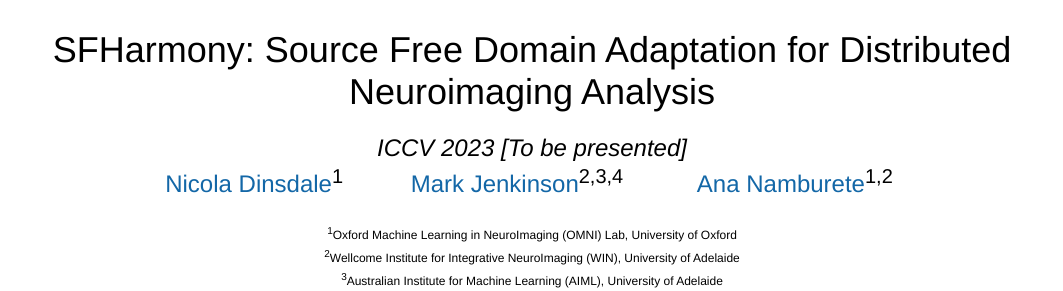
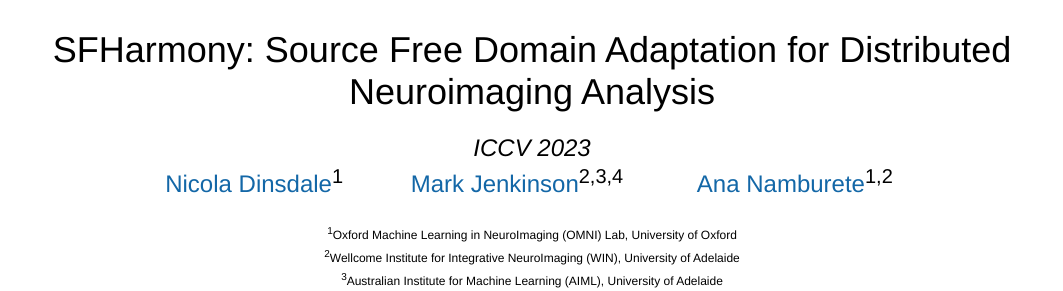
Before and after one commit to nkdinsdale/sfharmony_proj, a plain HTML site: page index.html in a window 1280 px wide. Shown: the top 291 px of the page, without its empty margins (108-1171 px from the left). Drawn offline with Linux system fonts and the light colour scheme; a script that the page names is missing.

Commit message:
Add files via upload

```diff
--- a/index.html
+++ b/index.html
@@ -141,7 +141,7 @@
 		<span style="font-size:36px">SFHarmony: Source Free Domain Adaptation for Distributed Neuroimaging Analysis </span>
 		<br>
 		<br>
-		<center><font size="+2"><i>ICCV 2023 [To be presented] </font></center>
+		<center><font size="+2"><i>ICCV 2023 </font></center>
 		<table align=center width=800px>
 			<table align=center width=800px>
 				<tr>
```
